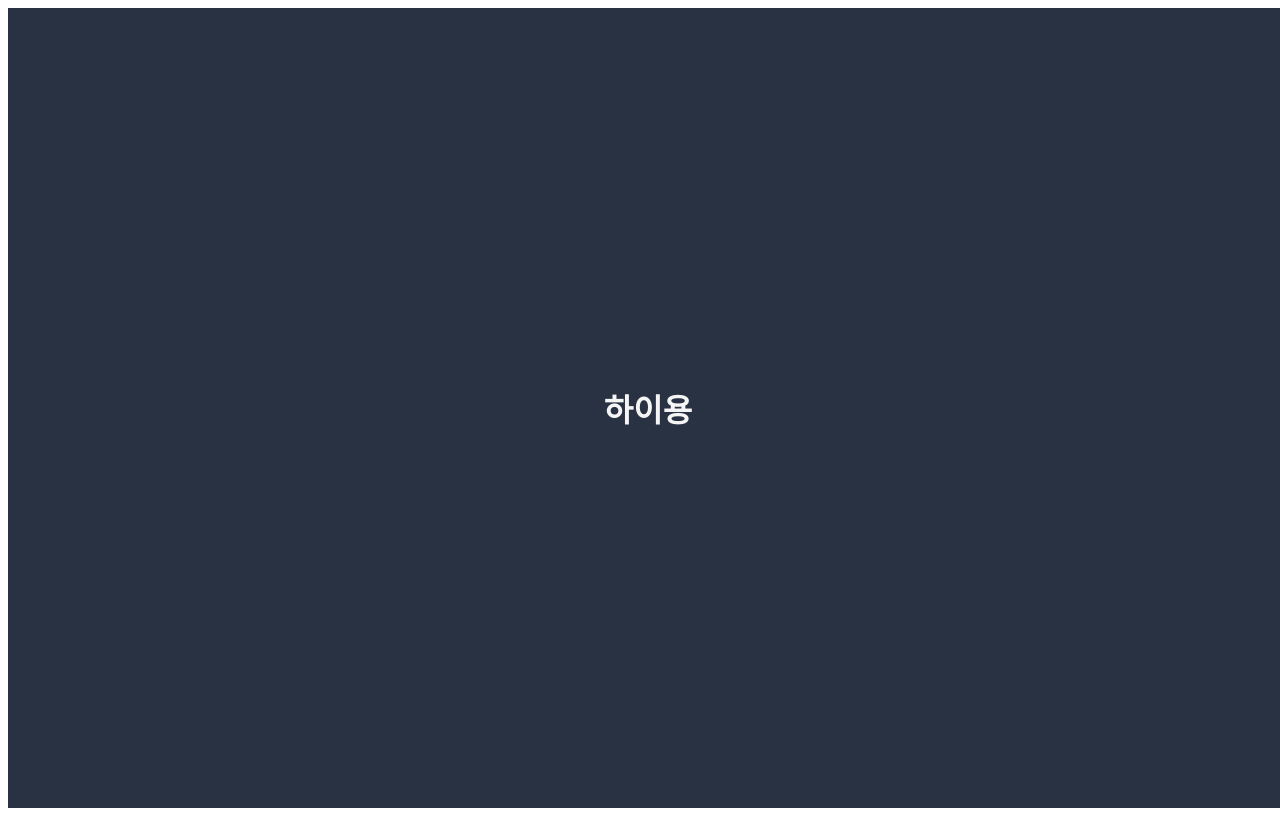
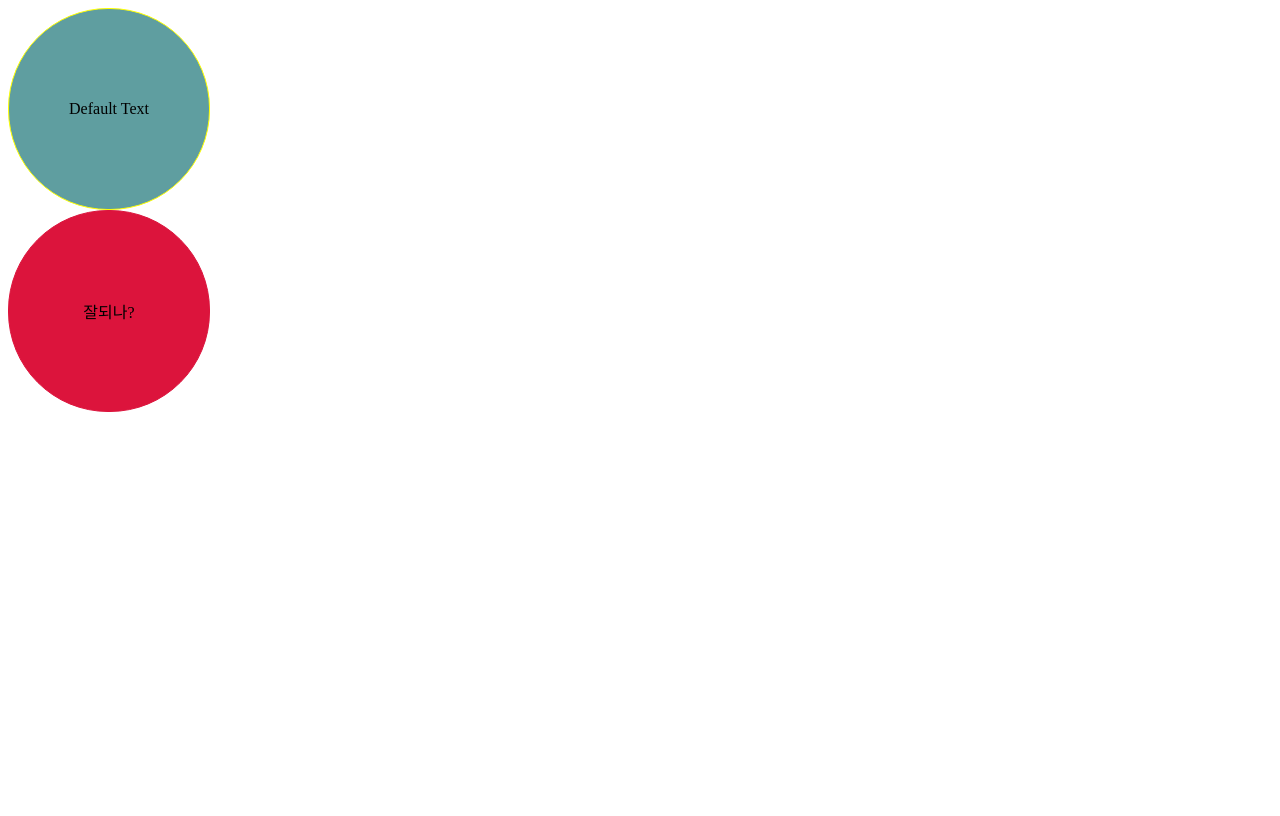
Before and after one commit to nocturnior/react-master, a React (Create React App) app: page /1 in a window 1280 px wide. Built offline with nearby package versions, Linux system fonts and the light colour scheme.

Commit message:
:label: [Apply] Ts : Props 이용해보기

```diff
--- a/public/index.html
+++ b/public/index.html
@@ -1,5 +1,5 @@
 <!DOCTYPE html>
-<html lang="en">
+<html lang="ko-KR">
   <head>
     <meta charset="utf-8" />
     <link rel="icon" href="%PUBLIC_URL%/favicon.ico" />
--- a/src/App.tsx
+++ b/src/App.tsx
@@ -1,25 +1,17 @@
 import styled from 'styled-components';
+
+// components
+import Circle from './Circle';
 
 function App() {
   return (
-    <Wrapper>
-      <Title>하이용</Title>
-    </Wrapper>
+    <div>
+      <Circle bgColor='cadetblue' borderColor='yellow' />
+      <Circle bgColor='crimson' text='잘되나?' />
+    </div>
   );
 }
 
 // 스타일 컴포넌트
-const Wrapper = styled.div`
-  display: flex;
-  height: 100vh;
-  width: 100vw;
-  justify-content: center;
-  align-items: center;
-  background-color: ${(props) => props.theme.backgroundColor};
-`;
-
-const Title = styled.h1`
-  color: ${(props) => props.theme.textColor};
-`;
 
 export default App;
--- /dev/null
+++ b/src/Circle.tsx
@@ -0,0 +1,34 @@
+import styled from 'styled-components';
+
+interface ContianerProps {
+  bgColor: string;
+  borderColor: string;
+}
+
+interface CircleProps {
+  bgColor: string;
+  borderColor?: string;
+  text?: string;
+}
+
+const Circle = ({ bgColor, borderColor, text = 'Default Text' }: CircleProps) => {
+  return (
+    <Container bgColor={bgColor} borderColor={borderColor ?? bgColor}>
+      {text}
+    </Container>
+  );
+};
+
+// style components
+const Container = styled.div<ContianerProps>`
+  display: flex;
+  justify-content: center;
+  align-items: center;
+  width: 200px;
+  height: 200px;
+  border-radius: 100px;
+  background-color: ${(props) => props.bgColor};
+  border: 1px solid ${(props) => props.borderColor};
+`;
+
+export default Circle;
--- a/src/index.tsx
+++ b/src/index.tsx
@@ -1,24 +1,12 @@
 import React from 'react';
 import ReactDOM from 'react-dom/client';
-import { ThemeProvider } from 'styled-components';
+
 import App from './App';
 
 const root = ReactDOM.createRoot(document.getElementById('root') as HTMLElement);
 
-const darkTheme = {
-  textColor: 'whiteSmoke',
-  backgroundColor: 'hsl(218, 23%, 21%)',
-};
-
-const lightTheme = {
-  textColor: 'hsl(218, 23%, 21%)',
-  backgroundColor: 'whiteSmoke',
-};
-
 root.render(
   <React.StrictMode>
-    <ThemeProvider theme={darkTheme}>
-      <App />
-    </ThemeProvider>
+    <App />
   </React.StrictMode>
 );
```
Also changed, not shown: src/Test.tsx (added, +8 -0 lines).
